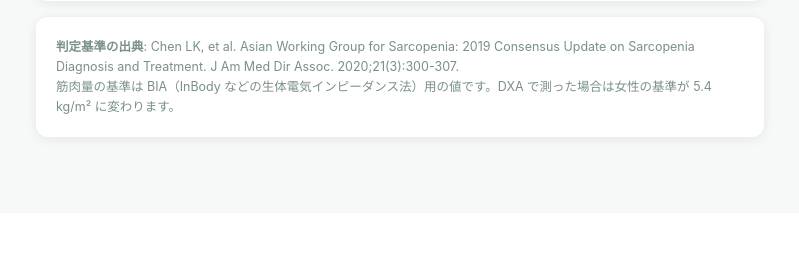
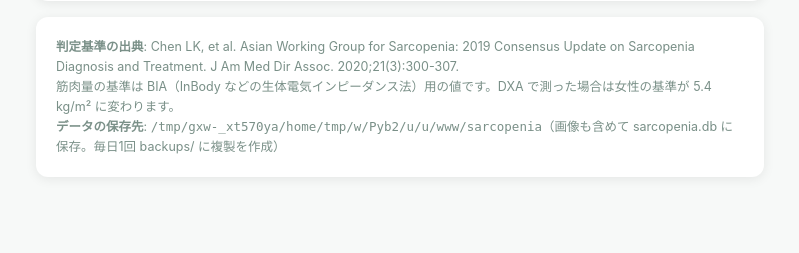
Before and after one commit to kishimotokaradacondition-cell/kishimoto-reservation, a Flask app: page / in a window 1280 px wide. Shown: the part 2788-3041 px from the top of the page, without its empty margins (240-1039 px from the left). Before the commit the page ends 2931 px from the top, so only its background shows below. Run offline with Flask 3, Linux system fonts and the light colour scheme; data that the repository does not hold is empty.

Commit message:
サルコペニア評価: 院内 Mac でのローカル保存を標準運用にする
- Mac では既定の保存先を ~/Documents/サルコペニア評価/sarcopenia.db にする。
  Mac→NAS 自動バックアップ（scripts/backup/pc-to-nas/mac）が「書類」を
  毎日コピーするため、ここに置くだけで NAS → クラウドへ二重化される
- 1日1回、その日最初のアクセス時に SQLite の backup API で
  backups/sarcopenia-YYYY-MM-DD.db を作成（30日分保持）。画像も DB 内
  なのでこの1ファイルで丸ごと復元できる
- mac/setup.command（実行環境の作成・ログイン時自動起動の登録・起動確認）、
  mac/open.command（止まっていれば起動し直して開く）、
  mac/uninstall.command（自動起動の解除、データは残す）を追加
- 画面下部にデータの保存先を表示
- README に Mac での初回セットアップ・復元手順・スリープ時の注意を追記
- テスト 4 件追加（保存先の既定値、日次複製の作成と整理、初回アクセス時の複製）

Co-Authored-By: Claude Fable 5.1 <noreply@anthropic.com>
Claude-Session: https://claude.ai/code/session_01KY8pAiz8Z7qYXwY8qbAoTM

```diff
--- a/sarcopenia/app.py
+++ b/sarcopenia/app.py
@@ -14,12 +14,17 @@
 環境変数（すべて任意）:
     SARCOPENIA_PASSWORD   設定するとログイン画面が付く（公開サーバーに置くときは必須）
     SECRET_KEY            ログイン状態を保持する鍵（本番ではランダムな文字列に）
-    SARCOPENIA_DB_PATH    SQLite の保存先（既定: このフォルダの sarcopenia.db）
+    SARCOPENIA_DB_PATH    SQLite の保存先
+                          既定: Mac では ~/Documents/サルコペニア評価/sarcopenia.db
+                               （Mac→NAS 自動バックアップの対象フォルダ内）
+                               それ以外はこのフォルダの sarcopenia.db
     PORT                  待ち受けポート（既定: 5070）
 """
 import json
 import os
+import shutil
 import sqlite3
+import sys
 from datetime import datetime, timedelta
 from functools import wraps
 
@@ -36,7 +41,25 @@ app.secret_key = os.environ.get("SECRET_KEY", "sarcopenia-dev-key-change-me")
 MAX_IMAGE_MB = 10
 app.config["MAX_CONTENT_LENGTH"] = (MAX_IMAGE_MB + 2) * 1024 * 1024
 
-DB_PATH = os.environ.get("SARCOPENIA_DB_PATH", os.path.join(BASE_DIR, "sarcopenia.db"))
+
+def default_db_path(platform=None, home=None):
+    """
+    データベースの既定の保存先。
+    Mac では「書類」フォルダの中に置く。理由: 院の Mac→NAS 自動バックアップ
+    （scripts/backup/pc-to-nas/mac）が ~/Documents を毎日コピーするので、
+    ここに置くだけで評価データと画像が NAS → クラウドへ二重化される。
+    """
+    platform = platform or sys.platform
+    home = home or os.path.expanduser("~")
+    if platform == "darwin":
+        return os.path.join(home, "Documents", "サルコペニア評価", "sarcopenia.db")
+    return os.path.join(BASE_DIR, "sarcopenia.db")
+
+
+DB_PATH = os.environ.get("SARCOPENIA_DB_PATH") or default_db_path()
+DATA_DIR = os.path.dirname(os.path.abspath(DB_PATH))
+BACKUP_DIR = os.path.join(DATA_DIR, "backups")
+BACKUP_KEEP_DAYS = 30
 APP_PASSWORD = os.environ.get("SARCOPENIA_PASSWORD", "")
 
 ALLOWED_IMAGE_TYPES = {"image/jpeg", "image/png", "image/webp", "image/gif", "image/heic", "image/heif"}
@@ -50,6 +73,7 @@ def get_db():
 
 
 def init_db():
+    os.makedirs(DATA_DIR, exist_ok=True)
     with get_db() as conn:
         conn.executescript("""
             CREATE TABLE IF NOT EXISTS assessments (
@@ -88,6 +112,53 @@ init_db()
 def jst_now():
     """日本時間の文字列（サーバーが海外にあっても日本の日付で記録する）"""
     return (datetime.utcnow() + timedelta(hours=9)).strftime("%Y-%m-%d %H:%M:%S")
+
+
+def backup_db(today=None, keep_days=BACKUP_KEEP_DAYS):
+    """
+    1日1回、DB の複製を backups/sarcopenia-YYYY-MM-DD.db に作る（誤操作・破損対策）。
+    すでに今日の分があれば何もしない。古い複製は keep_days 日分だけ残す。
+    画像も DB の中にあるので、このファイル1つで丸ごと戻せる。
+    """
+    today = today or jst_now()[:10]
+    os.makedirs(BACKUP_DIR, exist_ok=True)
+    dest = os.path.join(BACKUP_DIR, f"sarcopenia-{today}.db")
+    if os.path.exists(dest):
+        return None
+    src = sqlite3.connect(DB_PATH)
+    try:
+        dst = sqlite3.connect(dest)
+        try:
+            src.backup(dst)  # 書き込み中でも安全に複製できる SQLite 標準の方法
+        finally:
+            dst.close()
+    finally:
+        src.close()
+    # 古い複製を削除
+    names = sorted(n for n in os.listdir(BACKUP_DIR) if n.startswith("sarcopenia-") and n.endswith(".db"))
+    for n in names[:-keep_days] if len(names) > keep_days else []:
+        try:
+            os.remove(os.path.join(BACKUP_DIR, n))
+        except OSError:
+            pass
+    return dest
+
+
+_last_backup_day = None
+
+
+@app.before_request
+def _daily_backup():
+    """その日最初のアクセス時に1回だけ複製を作る（起動しっぱなしでも毎日残る）"""
+    global _last_backup_day
+    today = jst_now()[:10]
+    if _last_backup_day == today:
+        return
+    _last_backup_day = today
+    try:
+        backup_db(today)
+    except Exception as e:  # 複製に失敗しても本体の動作は止めない
+        print(f"[backup] 複製に失敗: {e}")
 
 
 # ── 認証（SARCOPENIA_PASSWORD を設定したときだけ有効）────────────
@@ -147,6 +218,7 @@ def index():
         levels=LEVELS,
         max_image_mb=MAX_IMAGE_MB,
         auth_enabled=bool(APP_PASSWORD),
+        data_dir=DATA_DIR,
     )
 
 
@@ -383,6 +455,7 @@ def too_large(_e):
 if __name__ == "__main__":
     port = int(os.environ.get("PORT", 5070))
     print(f"サルコペニア評価アプリ起動: http://localhost:{port}")
+    print(f"データの保存先: {DB_PATH}")
     if not APP_PASSWORD:
         print("※ SARCOPENIA_PASSWORD 未設定のためログインなしで動作します（ローカル利用向け）")
     app.run(host="0.0.0.0", port=port, debug=False)
--- a/sarcopenia/templates/index.html
+++ b/sarcopenia/templates/index.html
@@ -228,7 +228,8 @@
   <div class="card" style="font-size:12.5px;color:var(--muted)">
     <strong>判定基準の出典</strong>: Chen LK, et al. Asian Working Group for Sarcopenia: 2019 Consensus Update on Sarcopenia Diagnosis and Treatment.
     J Am Med Dir Assoc. 2020;21(3):300-307.<br>
-    筋肉量の基準は BIA（InBody などの生体電気インピーダンス法）用の値です。DXA で測った場合は女性の基準が 5.4 kg/m² に変わります。
+    筋肉量の基準は BIA（InBody などの生体電気インピーダンス法）用の値です。DXA で測った場合は女性の基準が 5.4 kg/m² に変わります。<br>
+    <strong>データの保存先</strong>: <code>{{ data_dir }}</code>（画像も含めて sarcopenia.db に保存。毎日1回 backups/ に複製を作成）
   </div>
 
 </div>
```
Also changed, not shown: sarcopenia/tests/test_app.py (+36 -0 lines), sarcopenia/README.md, 4 other files.
